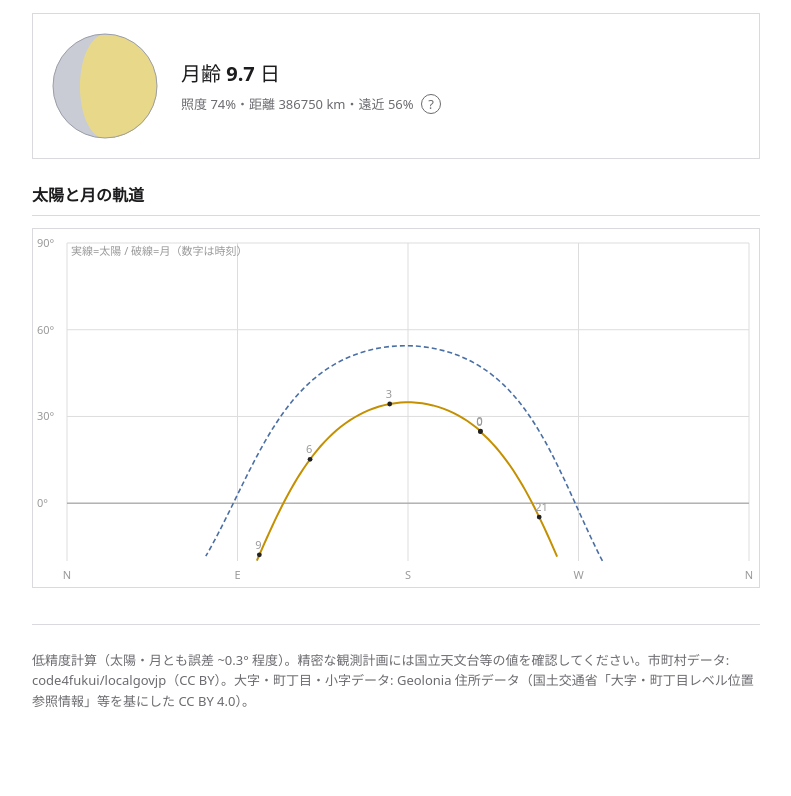
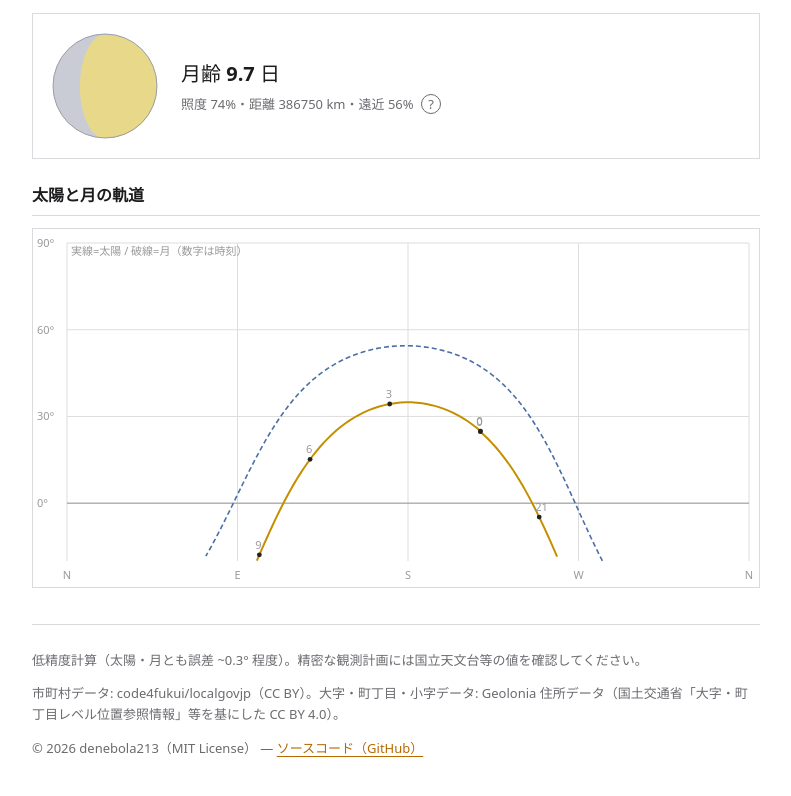
Before and after one commit to denebola213/koyomi-naut, a plain HTML site: page index.html in a window 1280 px wide. Shown: the part 1658-2454 px from the top of the page, without its empty margins (244-1035 px from the left). Before the commit the page ends 2431 px from the top, so only its background shows below. Drawn offline with Linux system fonts and the light colour scheme.

Commit message:
feat: フッターにGitHubリンクと著作権表示を追加し注意書きを改行 (skypwa-v24) (#5)
Co-authored-by: denebola213 <denebola213@users.noreply.github.com>

```diff
--- a/index.html
+++ b/index.html
@@ -112,7 +112,9 @@
   </section><!-- /結果ゾーン -->
 
   <footer>
-    <p class="note">低精度計算（太陽・月とも誤差 ~0.3° 程度）。精密な観測計画には国立天文台等の値を確認してください。市町村データ: code4fukui/localgovjp（CC BY）。大字・町丁目・小字データ: Geolonia 住所データ（国土交通省「大字・町丁目レベル位置参照情報」等を基にした CC BY 4.0）。</p>
+    <p class="note">低精度計算（太陽・月とも誤差 ~0.3° 程度）。精密な観測計画には国立天文台等の値を確認してください。</p>
+    <p class="note">市町村データ: code4fukui/localgovjp（CC BY）。大字・町丁目・小字データ: Geolonia 住所データ（国土交通省「大字・町丁目レベル位置参照情報」等を基にした CC BY 4.0）。</p>
+    <p class="note">© 2026 denebola213（MIT License） — <a href="https://github.com/denebola213/koyomi-naut" target="_blank" rel="noopener">ソースコード（GitHub）</a></p>
   </footer>
 </main>
 
--- a/styles.css
+++ b/styles.css
@@ -125,3 +125,4 @@ canvas#traj { width: 100%; height: 360px; border: 1px solid var(--line); display
 .moon-age { font-size: 20px; margin: 0 0 6px; font-variant-numeric: tabular-nums; }
 .moon-phase p { margin: 4px 0; }
 footer { margin-top: 36px; border-top: 1px solid var(--line); padding-top: 12px; }
+footer a { color: var(--accent); text-underline-offset: 3px; }
--- a/sw.js
+++ b/sw.js
@@ -1,5 +1,5 @@
 /* Sky PWA service worker: ネットワーク優先・失敗時にキャッシュ (オフライン対応) */
-const CACHE = 'skypwa-v23';
+const CACHE = 'skypwa-v24';
 const ASSETS = [
   './',
   'index.html',
```
